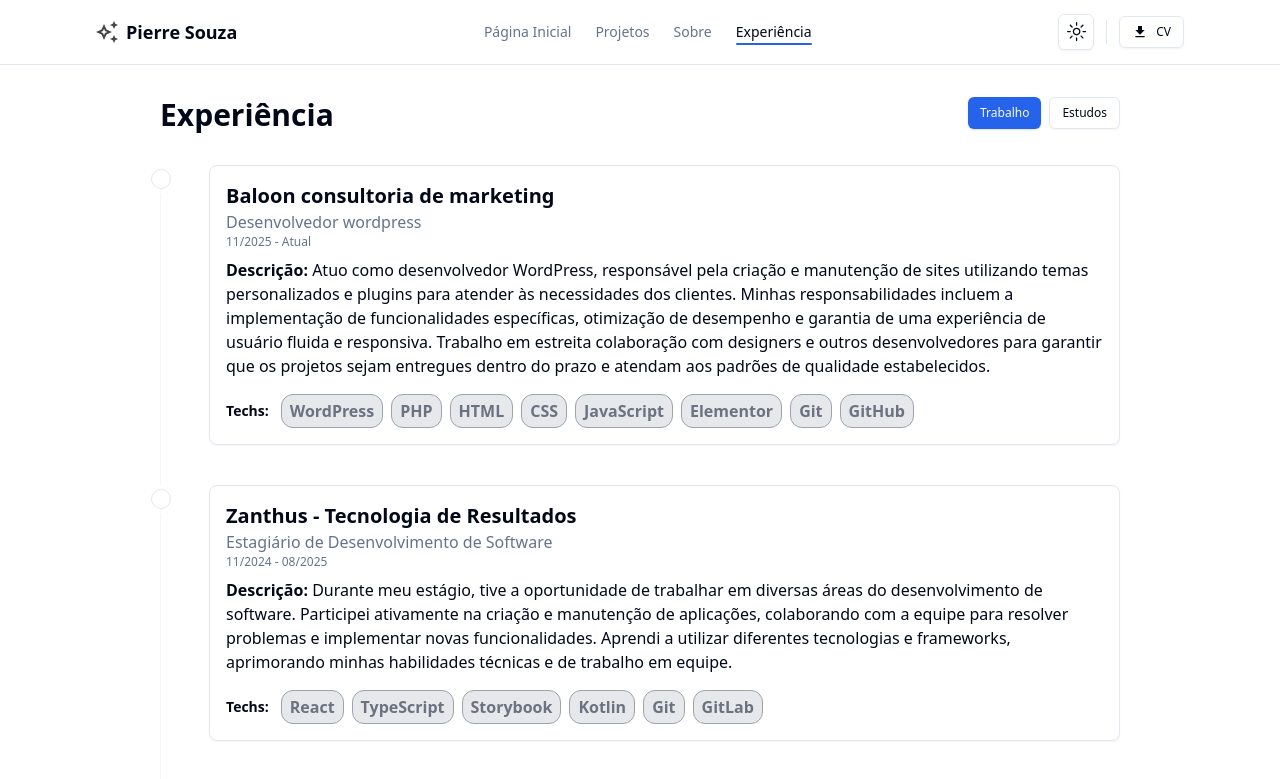
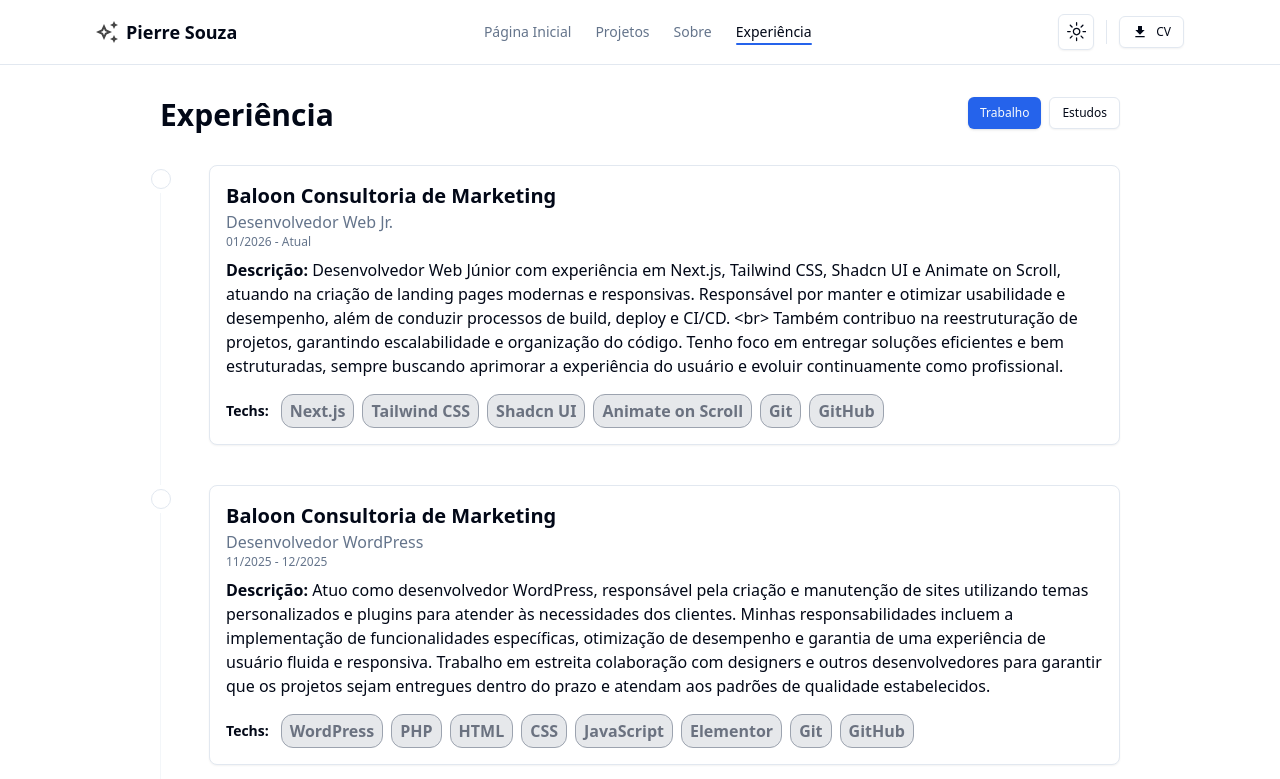
Before and after one commit to pierresouza/Portifolio, a Next.js app: page /experience in a window 1280 px wide. Shown: the top 779 px of the page. Built offline with nearby package versions, Linux system fonts and the light colour scheme.

Commit message:
feat: add new job

```diff
--- a/app/experience/mock.ts
+++ b/app/experience/mock.ts
@@ -16,9 +16,26 @@
   Job: [
     {
       id: "0",
-      Company: "Baloon consultoria de marketing",
-      Role: "Desenvolvedor wordpress",
-      Period: "11/2025 - Atual",
+      Company: "Baloon Consultoria de Marketing",
+      Role: "Desenvolvedor Web Jr.",
+      Period: "01/2026 - Atual",
+      Description: `Desenvolvedor Web Júnior com experiência em Next.js, Tailwind CSS, Shadcn UI e Animate on Scroll, atuando na criação de landing pages modernas e responsivas. Responsável por manter e otimizar usabilidade e desempenho, além de conduzir processos de build, deploy e CI/CD.  <br>
+      Também contribuo na reestruturação de projetos, garantindo escalabilidade e organização do código. Tenho foco em entregar soluções eficientes e bem estruturadas, sempre buscando aprimorar a experiência do usuário e evoluir continuamente como profissional.
+      `,
+      Technologies: [
+        "Next.js",
+        "Tailwind CSS",
+        "Shadcn UI",
+        "Animate on Scroll",
+        "Git",
+        "GitHub",
+      ],
+    },
+    {
+      id: "1",
+      Company: "Baloon Consultoria de Marketing",
+      Role: "Desenvolvedor WordPress",
+      Period: "11/2025 - 12/2025",
       Description:
         "Atuo como desenvolvedor WordPress, responsável pela criação e manutenção de sites utilizando temas personalizados e plugins para atender às necessidades dos clientes. Minhas responsabilidades incluem a implementação de funcionalidades específicas, otimização de desempenho e garantia de uma experiência de usuário fluida e responsiva. Trabalho em estreita colaboração com designers e outros desenvolvedores para garantir que os projetos sejam entregues dentro do prazo e atendam aos padrões de qualidade estabelecidos.",
       Technologies: [
@@ -33,7 +50,7 @@
       ],
     },
     {
-      id: "1",
+      id: "2",
       Company: "Zanthus - Tecnologia de Resultados",
       Role: "Estagiário de Desenvolvimento de Software",
       Period: "11/2024 - 08/2025",
@@ -49,7 +66,7 @@
       ],
     },
     {
-      id: "2",
+      id: "3",
       Company: "SELO ESG PRO Brasil",
       Role: "Desenvolvedor Front-End - Freelancer",
       Period: "07/2024 - 08/2024",
@@ -66,7 +83,7 @@
       ],
     },
     {
-      id: "3",
+      id: "4",
       Company: "PicPay Invest",
       Role: "Assistente de analista de sistemas",
       Description:
@@ -91,7 +108,7 @@
       ],
     },
     {
-      id: "4",
+      id: "5",
       Company: "LionX",
       Role: "Assistente de analista de sistemas",
       Description:
```
